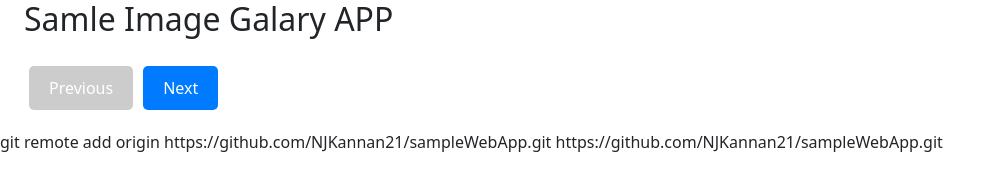
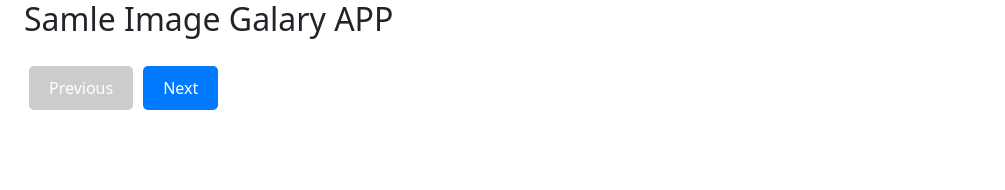
Before and after one commit to NJKannan21/sampleWebApp, a plain HTML site: page sampleWebAPP/index.html in a window 1280 px wide. Shown: the whole page, without its empty margins (0-1005 px from the left). Drawn offline with nearby package versions, Linux system fonts and the light colour scheme; no server answers.

Commit message:
Removed unwanted changes

```diff
--- a/sampleWebAPP/index.html
+++ b/sampleWebAPP/index.html
@@ -23,5 +23,3 @@
 
     </body>
 </html>
-git remote add origin https://github.com/NJKannan21/sampleWebApp.git
-https://github.com/NJKannan21/sampleWebApp.git
```
